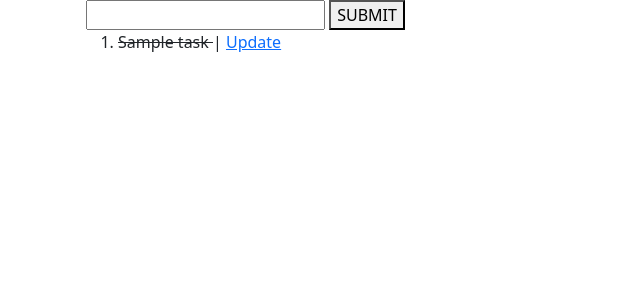
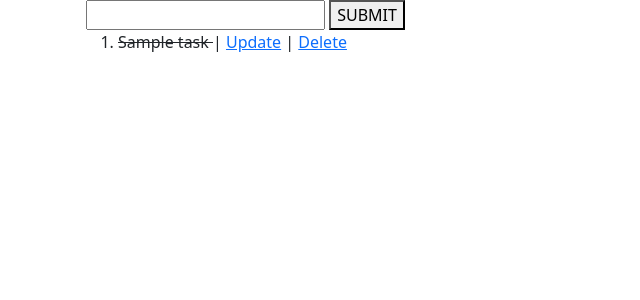
Before and after one commit to nataliesmyth/todoproject, a Django app: page / in a window 1280 px wide. Shown: the top 300 px of the page, without its empty margins (0-640 px from the left). Run offline with Django 3.2, Linux system fonts and the light colour scheme; tables that the repository leaves empty hold one stand-in row (values such as "Sample post"); some libraries are stand-ins or nearby versions.

Commit message:
added delete button to index page

```diff
--- a/todoproject/templates/index.html
+++ b/todoproject/templates/index.html
@@ -25,7 +25,7 @@ Tasks -
                     {{task.title}}
                 {% endif %}
 
-                | <a href="{% url "update_task" task.id %}">Update</a>
+                | <a href="{% url "update_task" task.id %}">Update</a> | <a href="{% url "delete_task" task.id %}">Delete</a>
 
             </li>
         {% endfor %}
```
